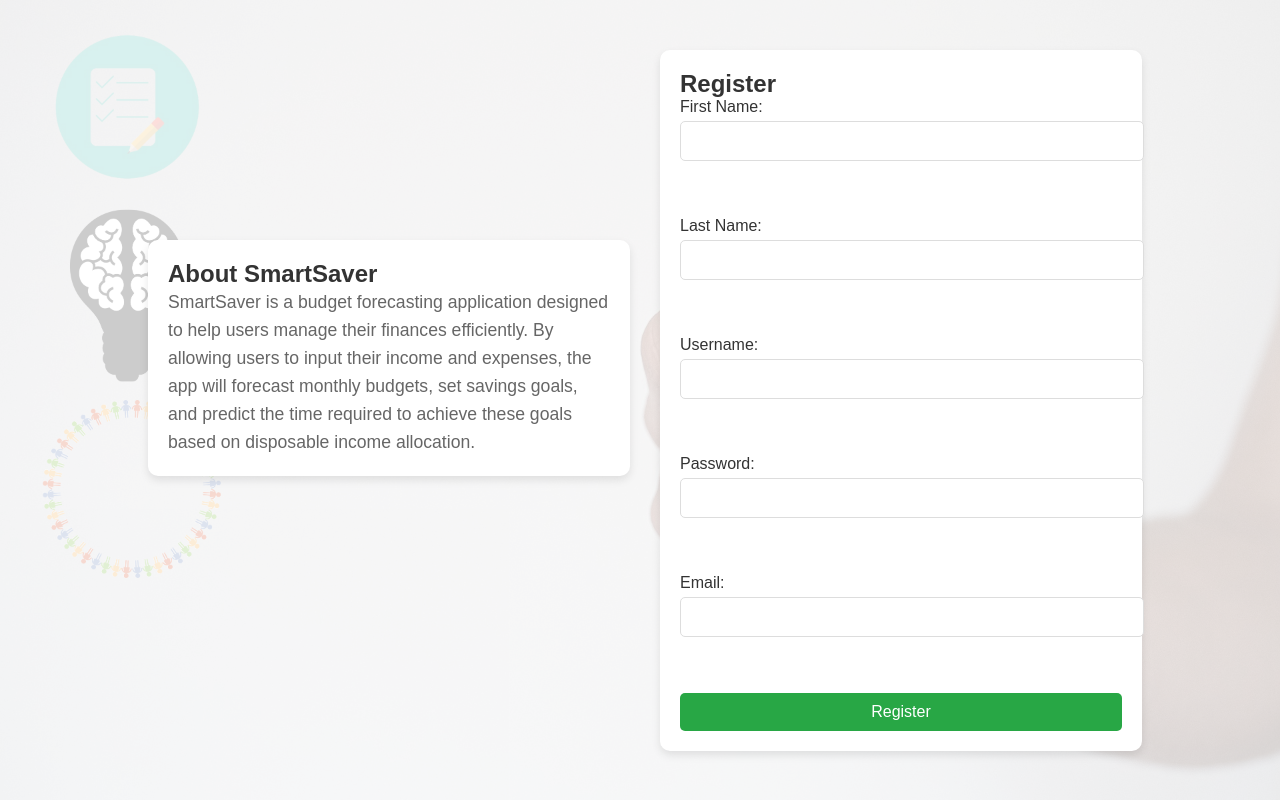
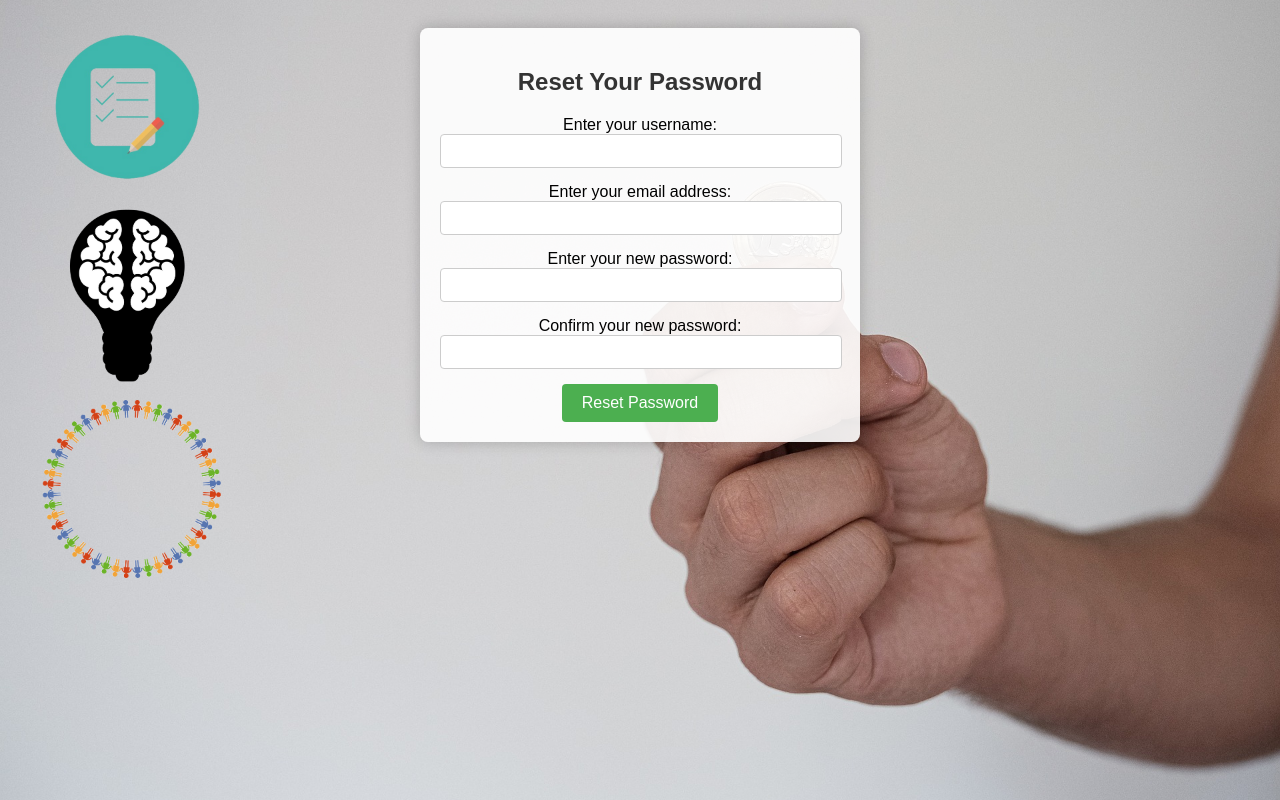
Before and after one commit to NavyaNelluri/SmartSaver, a Flask app: page /register in a window 1280 px wide. Run offline with Flask 3, Linux system fonts and the light colour scheme.

Commit message:
Updated reset page

```diff
--- a/templates/register.html
+++ b/templates/register.html
@@ -2,46 +2,111 @@
 <html lang="en">
 <head>
     <meta charset="UTF-8">
-    <meta name="viewport" content="width=device-width, initial-scale=1.0">
-    <title>Register</title>
-    <link rel="stylesheet" type="text/css" href="{{ url_for('static', filename='styles1.css') }}">
+    <title>Forgot Password</title>
+    <style>
+        body {
+            font-family: Arial, sans-serif;
+            background: url('{{ url_for('static', filename='homeimg1.png') }}') no-repeat center center fixed;
+            background-size: cover;
+            text-align: center;
+            padding: 20px;
+        }
+        .reset-box {
+            display: inline-block;
+            padding: 20px;
+            background: rgba(255, 255, 255, 0.9); /* Semi-transparent background for better readability */
+            border-radius: 8px;
+            box-shadow: 0 0 15px rgba(0,0,0,0.2);
+            max-width: 400px;
+            width: 100%;
+        }
+        .reset-box h2 {
+            margin-bottom: 20px;
+            font-size: 24px;
+            color: #333;
+        }
+        .reset-box input[type="email"],
+        .reset-box input[type="password"],
+        .reset-box input[type="text"] {
+            width: calc(100% - 16px); /* Reduce width to add padding */
+            padding: 8px;
+            margin-bottom: 15px;
+            border: 1px solid #ccc;
+            border-radius: 4px;
+            font-size: 14px; /* Slightly smaller font size */
+        }
+        .reset-box button {
+            background-color: #4CAF50;
+            color: white;
+            padding: 10px 20px;
+            border: none;
+            border-radius: 4px;
+            cursor: pointer;
+            font-size: 16px;
+        }
+        .reset-box button:hover {
+            background-color: #45a049;
+        }
+        .alert {
+            padding: 15px;
+            margin-bottom: 20px;
+            border: 1px solid transparent;
+            border-radius: 4px;
+            position: relative;
+            width: calc(100% - 16px); /* Reduce width to add padding */
+            display: inline-block;
+        }
+        .alert-info {
+            color: #31708f;
+            background-color: #d9edf7;
+            border-color: #bce8f1;
+        }
+        .alert-success {
+            color: #3c763d;
+            background-color: #dff0d8;
+            border-color: #d6e9c6;
+        }
+        .alert-error {
+            color: #a94442;
+            background-color: #f2dede;
+            border-color: #ebccd1;
+        }
+    </style>
 </head>
-<body style="background: url('{{ url_for('static', filename='homeimg1.png') }}') no-repeat center center fixed; background-size: cover;">
-    <div class="overlay">
-        <div class="container">
-            <div class="description">
-                <h2>About SmartSaver</h2>
-                <p>SmartSaver is a budget forecasting application designed to help users manage their finances efficiently. By allowing users to input their income and expenses, the app will forecast monthly budgets, set savings goals, and predict the time required to achieve these goals based on disposable income allocation.</p>
-            </div>
-            <div class="form-container">
-                <h2>Register</h2>
+<body>
+    <div class="reset-box">
+        <h2>Reset Your Password</h2>
+
+        <!-- Display flash messages -->
         {% with messages = get_flashed_messages(with_categories=true) %}
             {% if messages %}
                 {% for category, message in messages %}
-                            <div class="alert alert-{{ category }}">{{ message }}</div>
+                    <div class="alert alert-{{ category }}">
+                        {{ message }}
+                    </div>
                 {% endfor %}
             {% endif %}
         {% endwith %}
-                <form action="{{ url_for('register') }}" method="POST">
-                    <label for="firstname">First Name:</label>
-                    <input type="text" id="firstname" name="firstname" required><br><br>
 
-                    <label for="lastname">Last Name:</label>
-                    <input type="text" id="lastname" name="lastname" required><br><br>
+        <form action="{{ url_for('forgot_password') }}" method="post">
+            <!-- Username field -->
+            <label for="username">Enter your username:</label>
+            <input type="text" id="username" name="username" required>
 
-                    <label for="username">Username:</label>
-                    <input type="text" id="username" name="username" required><br><br>
+            <!-- Email field -->
+            <label for="email">Enter your email address:</label>
+            <input type="email" id="email" name="email" required>
 
-                    <label for="password">Password:</label>
-                    <input type="password" id="password" name="password" required><br><br>
+            <!-- New Password field -->
+            <label for="new_password">Enter your new password:</label>
+            <input type="password" id="new_password" name="new_password" required>
 
-                    <label for="email">Email:</label>
-                    <input type="email" id="email" name="email" required><br><br>
+            <!-- Confirm New Password field -->
+            <label for="confirm_password">Confirm your new password:</label>
+            <input type="password" id="confirm_password" name="confirm_password" required>
 
-                    <button type="submit">Register</button>
+            <button type="submit">Reset Password</button>
         </form>
-            </div>
-        </div>
     </div>
 </body>
 </html>
```
Also changed, not shown: templates/forgot_password.html (+30 -7 lines). Lines whose indentation alone changed are shown as unchanged.
